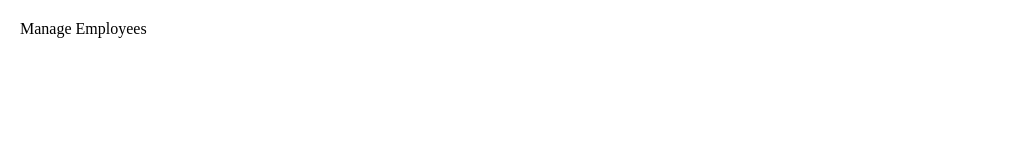
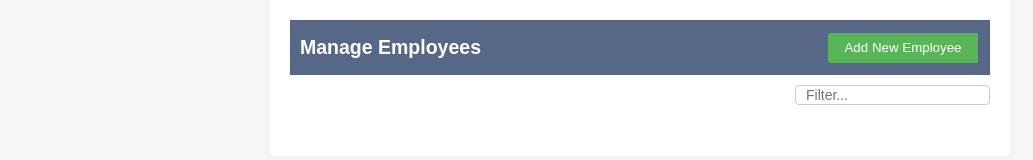
Before and after one commit to mariaabi82/DOM-tp2, a plain HTML site: page index.html in a window 1280 px wide. Shown: the whole page, without its empty margins (0-1033 px from the left). Drawn offline with Linux system fonts and the light colour scheme; no server answers.

Commit message:
arreglos en style

```diff
--- a/index.html
+++ b/index.html
@@ -1,5 +1,6 @@
 <!DOCTYPE html>
 <html lang="en">
+
 <head>
     <meta charset="UTF-8">
     <meta name="viewport" content="width=device-width, initial-scale=1.0">
@@ -7,15 +8,27 @@
     <link rel="stylesheet" href="style.css">
     <title>TP 2: DOM</title>
 </head>
+
 <body>
     <div class="list__main">
         <div class="list__body">
-          <table>
-                <thead>Manage Employees</thead>
-            <tbody id="employees">
+            <table>
+                <div class="table-title">
 
-            </tbody>
-          </table>
+                    <h2>Manage Employees</h2>
+                    <button type="submit">
+                    <span>Add New Employee</span>
+                    </button>
+
+                </div>
+                <div class="formularios">
+                    <form action="" method="get">
+                    <input type="text" placeholder="Filter...">
+                </form>
+            </div>
+                <tbody id="employees">
+                </tbody>
+            </table>
         </div>
     </div>
 
@@ -23,4 +36,5 @@
 
     <script src="main.js"></script>
 </body>
+
 </html>
--- a/style.css
+++ b/style.css
@@ -1,12 +1,21 @@
+* {
+  box-sizing: border-box; }
+
 body {
-    font-family: 'Arvo', serif;
-    margin: 0; }
+  color: #566787;
+  background: #f5f5f5;
+  font-family: 'Varela Round', sans-serif;
+  font-size: 13px;
+  margin: 0;
+  display:flex;
+  justify-content: center;}
 
   .list__main {
     display: flex;
     justify-content: center;
     flex-direction: column;
-    padding: 20px; }
+    padding: 20px;
+    background-color: #fff;}
 
   .list__body table {
     border-collapse: collapse;
@@ -20,14 +29,49 @@ body {
     padding: 8px;
     text-align: left; }
 
-  .list__body tr:nth-child(even) {
-    background-color: #f2f2f2; }
+    tbody{
+    background-color: #fff;
+  }
 
-  .list__body tr:hover {
-    background-color: #ddd; }
+  .table-title{
+    display: flex;
+    justify-content: space-between;
+    align-items: center;
+    background-color: #566787;
+    color: #fff;
+    margin-top:0px;
+  }
 
-  .list__body i {
-    margin-right: 20px; }
+  h2{
+    margin-left: 10px;
+  }
 
-  .list__body--actions {
-    padding: 0 20px; }
+  .formularios{
+    display: flex;
+    justify-content: flex-end;
+    margin: 10px 0;
+}
+
+  input{
+    font-size: 14px;
+    color: #555;
+    background-color: #fff;
+    border: 1px solid #ccc;
+    border-radius: 4px;
+    padding-left: 10px;
+  }
+
+  button {
+  background-color: #58b658;
+  width: 150px;
+  height: 30px;
+  font-family: 'Varela Round', sans-serif;
+  color: white;
+  border: none;
+  -webkit-box-align: center;
+      -ms-flex-align: center;
+          align-items: center;
+  margin: 5px 12px;
+  text-align: center;
+  border-radius: 2px;
+}
```
Also changed, not shown: main.js (+4 -7 lines).
